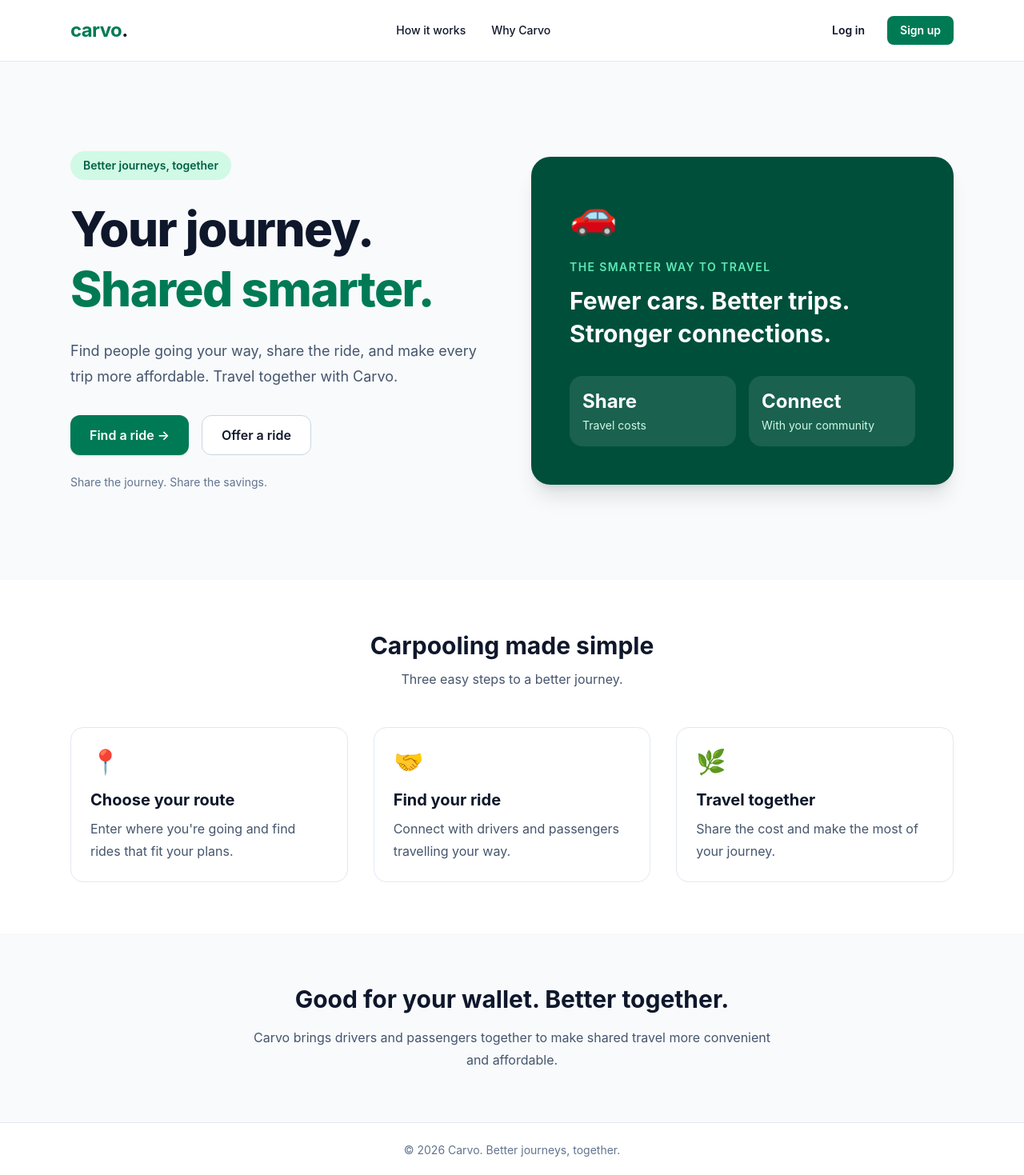
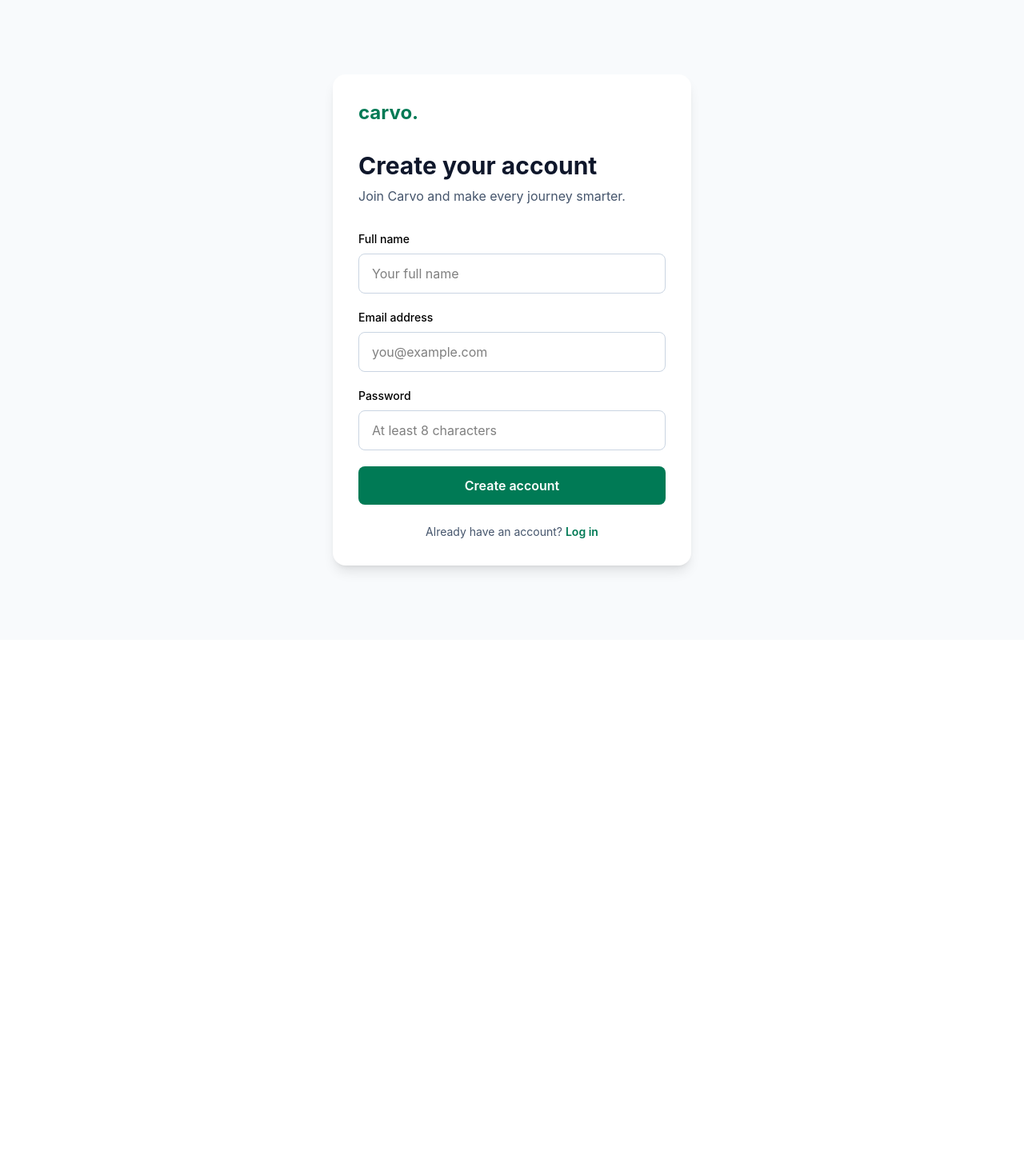
Before and after one commit to ayuushkumar/Carvo, a React app in the folder frontend/: page /signup in a window 1280 px wide. Shown: the top 1469 px of the page at 80% size. After the commit the page ends 800 px from the top, so only its background shows below. Built offline with nearby package versions, Linux system fonts and the light colour scheme; the HTML template or start-up script is replaced by a standard one.

Commit message:
feat(frontend): add login signup pages and routing

```diff
--- a/frontend/package.json
+++ b/frontend/package.json
@@ -13,6 +13,7 @@
     "@tailwindcss/vite": "^4.3.3",
     "react": "^19.3.1",
     "react-dom": "^19.3.1",
+    "react-router-dom": "^7.18.4",
     "tailwindcss": "^4.3.3"
   },
   "devDependencies": {
--- a/frontend/src/App.jsx
+++ b/frontend/src/App.jsx
@@ -1,140 +1,90 @@
 
-import './App.css'
+import { Link, Routes, Route } from 'react-router-dom'
+import Login from './pages/Login.jsx'
+import Signup from './pages/Signup.jsx'
 
-function App() {
+function Home() {
   return (
       <div className="min-h-screen bg-slate-50 text-slate-900">
         <header className="border-b border-slate-200 bg-white">
           <nav className="mx-auto flex max-w-6xl items-center justify-between px-6 py-5">
-            <a href="/" className="text-2xl font-bold tracking-tight text-emerald-700">
-              carvo<span className="text-slate-900">.</span>
-            </a>
-
-            <div className="hidden items-center gap-8 text-sm font-medium md:flex">
-              <a href="#how-it-works" className="hover:text-emerald-700">
-                How it works
-              </a>
-              <a href="#benefits" className="hover:text-emerald-700">
-                Why Carvo
-              </a>
-            </div>
+            <Link to="/" className="text-2xl font-bold text-emerald-700">
+              carvo.
+            </Link>
 
             <div className="flex items-center gap-3">
-              <button className="rounded-lg px-4 py-2 text-sm font-semibold hover:bg-slate-100">
+              <Link
+                  to="/login"
+                  className="rounded-lg px-4 py-2 text-sm font-semibold hover:bg-slate-100"
+              >
                 Log in
-              </button>
-              <button className="rounded-lg bg-emerald-700 px-4 py-2 text-sm font-semibold text-white hover:bg-emerald-800">
+              </Link>
+              <Link
+                  to="/signup"
+                  className="rounded-lg bg-emerald-700 px-4 py-2 text-sm font-semibold text-white hover:bg-emerald-800"
+              >
                 Sign up
-              </button>
+              </Link>
             </div>
           </nav>
         </header>
 
-        <main>
-          <section className="mx-auto grid max-w-6xl items-center gap-12 px-6 py-20 md:grid-cols-2 md:py-28">
-            <div>
-            <span className="inline-block rounded-full bg-emerald-100 px-4 py-2 text-sm font-semibold text-emerald-800">
-              Better journeys, together
-            </span>
+        <main className="mx-auto max-w-6xl px-6 py-24">
+          <p className="font-semibold text-emerald-700">
+            BETTER JOURNEYS, TOGETHER
+          </p>
+          <h1 className="mt-4 max-w-3xl text-5xl font-extrabold leading-tight md:text-6xl">
+            Your journey. <span className="text-emerald-700">Shared smarter.</span>
+          </h1>
+          <p className="mt-6 max-w-xl text-lg leading-8 text-slate-600">
+            Find people going your way, share the ride, and make every trip
+            more affordable with Carvo.
+          </p>
+          <div className="mt-8 flex gap-4">
+            <Link
+                to="/signup"
+                className="rounded-xl bg-emerald-700 px-6 py-3 font-semibold text-white hover:bg-emerald-800"
+            >
+              Get started →
+            </Link>
+            <a
+                href="#how-it-works"
+                className="rounded-xl border border-slate-300 bg-white px-6 py-3 font-semibold hover:bg-slate-100"
+            >
+              How it works
+            </a>
+          </div>
 
-              <h1 className="mt-6 text-5xl font-extrabold leading-tight tracking-tight md:text-6xl">
-                Your journey.
-                <span className="block text-emerald-700">Shared smarter.</span>
-              </h1>
-
-              <p className="mt-6 max-w-lg text-lg leading-8 text-slate-600">
-                Find people going your way, share the ride, and make every trip
-                more affordable. Travel together with Carvo.
-              </p>
-
-              <div className="mt-8 flex flex-wrap gap-4">
-                <button className="rounded-xl bg-emerald-700 px-6 py-3 font-semibold text-white shadow-sm hover:bg-emerald-800">
-                  Find a ride →
-                </button>
-                <button className="rounded-xl border border-slate-300 bg-white px-6 py-3 font-semibold hover:bg-slate-100">
-                  Offer a ride
-                </button>
-              </div>
-
-              <p className="mt-6 text-sm text-slate-500">
-                Share the journey. Share the savings.
-              </p>
+          <section id="how-it-works" className="mt-20 grid gap-6 md:grid-cols-3">
+            <div className="rounded-2xl border border-slate-200 bg-white p-6">
+              <div className="text-3xl">📍</div>
+              <h2 className="mt-4 text-xl font-bold">Choose your route</h2>
+              <p className="mt-2 text-slate-600">Enter your destination and travel plans.</p>
             </div>
-
-            <div className="rounded-3xl bg-emerald-900 p-8 text-white shadow-xl md:p-12">
-              <div className="text-5xl">🚗</div>
-              <p className="mt-8 text-sm font-semibold uppercase tracking-widest text-emerald-300">
-                The smarter way to travel
-              </p>
-              <h2 className="mt-3 text-3xl font-bold leading-snug">
-                Fewer cars. Better trips. Stronger connections.
-              </h2>
-              <div className="mt-8 grid grid-cols-2 gap-4">
-                <div className="rounded-2xl bg-white/10 p-4">
-                  <p className="text-2xl font-bold">Share</p>
-                  <p className="mt-1 text-sm text-emerald-100">Travel costs</p>
-                </div>
-                <div className="rounded-2xl bg-white/10 p-4">
-                  <p className="text-2xl font-bold">Connect</p>
-                  <p className="mt-1 text-sm text-emerald-100">With your community</p>
-                </div>
-              </div>
+            <div className="rounded-2xl border border-slate-200 bg-white p-6">
+              <div className="text-3xl">🤝</div>
+              <h2 className="mt-4 text-xl font-bold">Find your ride</h2>
+              <p className="mt-2 text-slate-600">Connect with people travelling your way.</p>
+            </div>
+            <div className="rounded-2xl border border-slate-200 bg-white p-6">
+              <div className="text-3xl">🌿</div>
+              <h2 className="mt-4 text-xl font-bold">Travel together</h2>
+              <p className="mt-2 text-slate-600">Share costs and make better journeys.</p>
             </div>
           </section>
-
-          <section id="how-it-works" className="bg-white py-16">
-            <div className="mx-auto max-w-6xl px-6">
-              <div className="text-center">
-                <h2 className="text-3xl font-bold">Carpooling made simple</h2>
-                <p className="mt-3 text-slate-600">
-                  Three easy steps to a better journey.
-                </p>
-              </div>
-
-              <div className="mt-12 grid gap-8 md:grid-cols-3">
-                <div className="rounded-2xl border border-slate-200 p-6">
-                  <div className="text-3xl">📍</div>
-                  <h3 className="mt-4 text-xl font-bold">Choose your route</h3>
-                  <p className="mt-2 leading-7 text-slate-600">
-                    Enter where you're going and find rides that fit your plans.
-                  </p>
-                </div>
-
-                <div className="rounded-2xl border border-slate-200 p-6">
-                  <div className="text-3xl">🤝</div>
-                  <h3 className="mt-4 text-xl font-bold">Find your ride</h3>
-                  <p className="mt-2 leading-7 text-slate-600">
-                    Connect with drivers and passengers travelling your way.
-                  </p>
-                </div>
-
-                <div className="rounded-2xl border border-slate-200 p-6">
-                  <div className="text-3xl">🌿</div>
-                  <h3 className="mt-4 text-xl font-bold">Travel together</h3>
-                  <p className="mt-2 leading-7 text-slate-600">
-                    Share the cost and make the most of your journey.
-                  </p>
-                </div>
-              </div>
-            </div>
-          </section>
-
-          <section id="benefits" className="mx-auto max-w-6xl px-6 py-16 text-center">
-            <h2 className="text-3xl font-bold">Good for your wallet. Better together.</h2>
-            <p className="mx-auto mt-4 max-w-2xl leading-7 text-slate-600">
-              Carvo brings drivers and passengers together to make shared travel
-              more convenient and affordable.
-            </p>
-          </section>
         </main>
-
-        <footer className="border-t border-slate-200 bg-white py-6">
-          <p className="text-center text-sm text-slate-500">
-            © {new Date().getFullYear()} Carvo. Better journeys, together.
-          </p>
-        </footer>
       </div>
   )
 }
 
+function App() {
+  return (
+      <Routes>
+        <Route path="/" element={<Home />} />
+        <Route path="/login" element={<Login />} />
+        <Route path="/signup" element={<Signup />} />
+      </Routes>
+  )
+}
+
 export default App
--- a/frontend/src/main.jsx
+++ b/frontend/src/main.jsx
@@ -1,10 +1,14 @@
+
 import { StrictMode } from 'react'
 import { createRoot } from 'react-dom/client'
+import { BrowserRouter } from 'react-router-dom'
 import './index.css'
 import App from './App.jsx'
 
 createRoot(document.getElementById('root')).render(
     <StrictMode>
-        <App />
+        <BrowserRouter>
+            <App />
+        </BrowserRouter>
     </StrictMode>,
 )
--- /dev/null
+++ b/frontend/src/pages/Login.jsx
@@ -0,0 +1,67 @@
+
+function Login() {
+    return (
+        <div className="flex min-h-screen items-center justify-center bg-slate-50 px-4">
+            <div className="w-full max-w-md rounded-2xl bg-white p-8 shadow-lg">
+                <a href="/" className="text-2xl font-bold text-emerald-700">
+                    carvo.
+                </a>
+
+                <h1 className="mt-8 text-3xl font-bold text-slate-900">
+                    Welcome back
+                </h1>
+                <p className="mt-2 text-slate-600">
+                    Log in to continue your journey.
+                </p>
+
+                <form className="mt-8 space-y-5">
+                    <div>
+                        <label htmlFor="email" className="mb-2 block text-sm font-medium">
+                            Email address
+                        </label>
+                        <input
+                            id="email"
+                            name="email"
+                            type="email"
+                            autoComplete="email"
+                            placeholder="you@example.com"
+                            required
+                            className="w-full rounded-lg border border-slate-300 px-4 py-3 outline-none focus:border-emerald-700 focus:ring-2 focus:ring-emerald-100"
+                        />
+                    </div>
+
+                    <div>
+                        <label htmlFor="password" className="mb-2 block text-sm font-medium">
+                            Password
+                        </label>
+                        <input
+                            id="password"
+                            name="password"
+                            type="password"
+                            autoComplete="current-password"
+                            placeholder="Enter your password"
+                            required
+                            className="w-full rounded-lg border border-slate-300 px-4 py-3 outline-none focus:border-emerald-700 focus:ring-2 focus:ring-emerald-100"
+                        />
+                    </div>
+
+                    <button
+                        type="submit"
+                        className="w-full rounded-lg bg-emerald-700 px-4 py-3 font-semibold text-white hover:bg-emerald-800"
+                    >
+                        Log in
+                    </button>
+                </form>
+
+                <p className="mt-6 text-center text-sm text-slate-600">
+                    Don't have an account?{' '}
+                    <a href="/frontend/src/pages/Signup" className="font-semibold text-emerald-700 hover:underline">
+                        Sign up
+                    </a>
+                </p>
+            </div>
+        </div>
+    )
+}
+
+export default Login
--- /dev/null
+++ b/frontend/src/pages/Signup.jsx
@@ -0,0 +1,83 @@
+
+function Signup() {
+    return (
+        <div className="flex min-h-screen items-center justify-center bg-slate-50 px-4 py-10">
+            <div className="w-full max-w-md rounded-2xl bg-white p-8 shadow-lg">
+                <a href="/" className="text-2xl font-bold text-emerald-700">
+                    carvo.
+                </a>
+
+                <h1 className="mt-8 text-3xl font-bold text-slate-900">
+                    Create your account
+                </h1>
+                <p className="mt-2 text-slate-600">
+                    Join Carvo and make every journey smarter.
+                </p>
+
+                <form className="mt-8 space-y-5">
+                    <div>
+                        <label htmlFor="fullName" className="mb-2 block text-sm font-medium">
+                            Full name
+                        </label>
+                        <input
+                            id="fullName"
+                            name="fullName"
+                            type="text"
+                            autoComplete="name"
+                            placeholder="Your full name"
+                            required
+                            className="w-full rounded-lg border border-slate-300 px-4 py-3 outline-none focus:border-emerald-700 focus:ring-2 focus:ring-emerald-100"
+                        />
+                    </div>
+
+                    <div>
+                        <label htmlFor="email" className="mb-2 block text-sm font-medium">
+                            Email address
+                        </label>
+                        <input
+                            id="email"
+                            name="email"
+                            type="email"
+                            autoComplete="email"
+                            placeholder="you@example.com"
+                            required
+                            className="w-full rounded-lg border border-slate-300 px-4 py-3 outline-none focus:border-emerald-700 focus:ring-2 focus:ring-emerald-100"
+                        />
+                    </div>
+
+                    <div>
+                        <label htmlFor="password" className="mb-2 block text-sm font-medium">
+                            Password
+                        </label>
+                        <input
+                            id="password"
+                            name="password"
+                            type="password"
+                            autoComplete="new-password"
+                            minLength={8}
+                            placeholder="At least 8 characters"
+                            required
+                            className="w-full rounded-lg border border-slate-300 px-4 py-3 outline-none focus:border-emerald-700 focus:ring-2 focus:ring-emerald-100"
+                        />
+                    </div>
+
+                    <button
+                        type="submit"
+                        className="w-full rounded-lg bg-emerald-700 px-4 py-3 font-semibold text-white hover:bg-emerald-800"
+                    >
+                        Create account
+                    </button>
+                </form>
+
+                <p className="mt-6 text-center text-sm text-slate-600">
+                    Already have an account?{' '}
+                    <a href="/login" className="font-semibold text-emerald-700 hover:underline">
+                        Log in
+                    </a>
+                </p>
+            </div>
+        </div>
+    )
+}
+
+export default Signup
```
Also changed, not shown: 1 other file (tests, documents, lock files or other folders).
